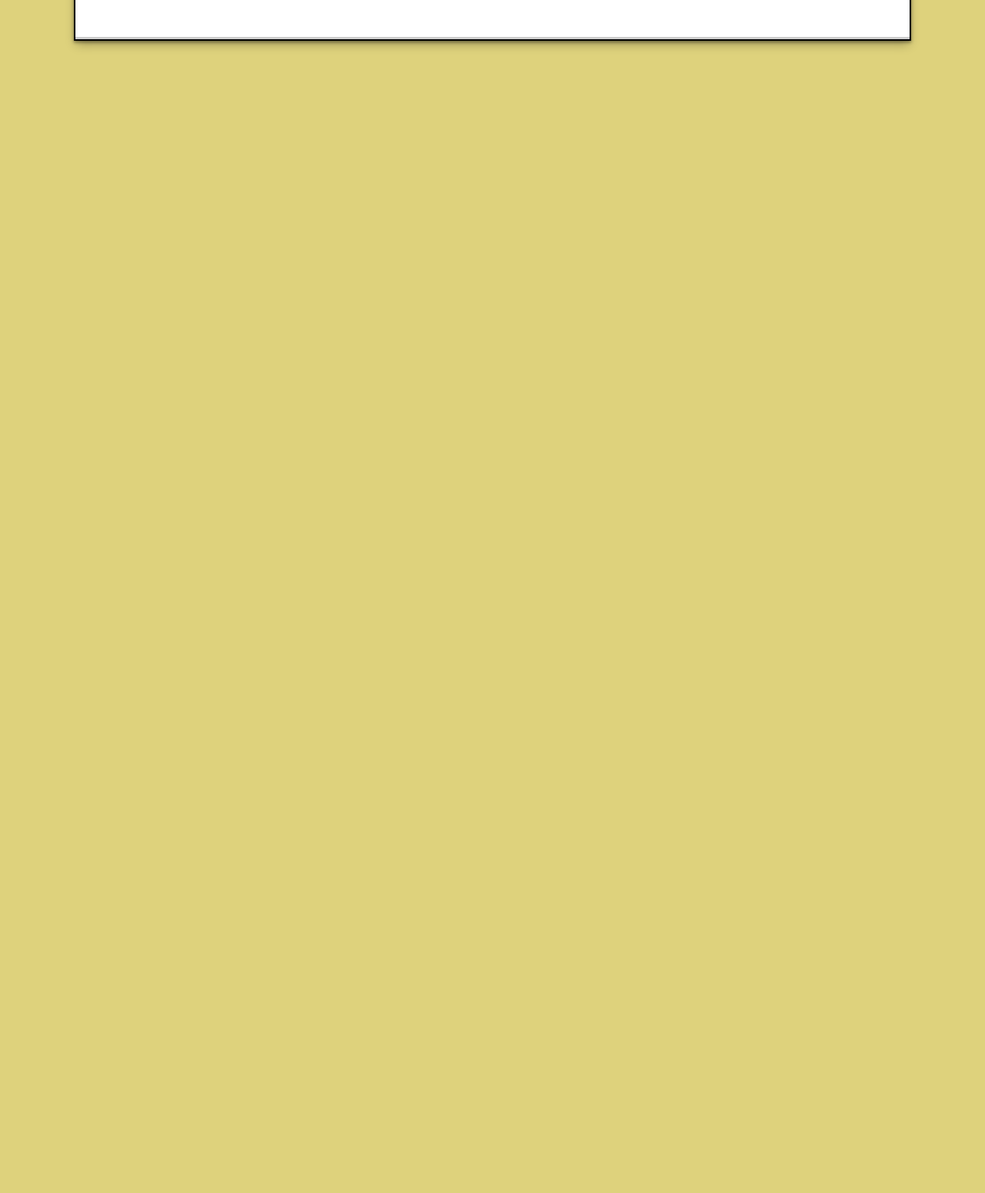
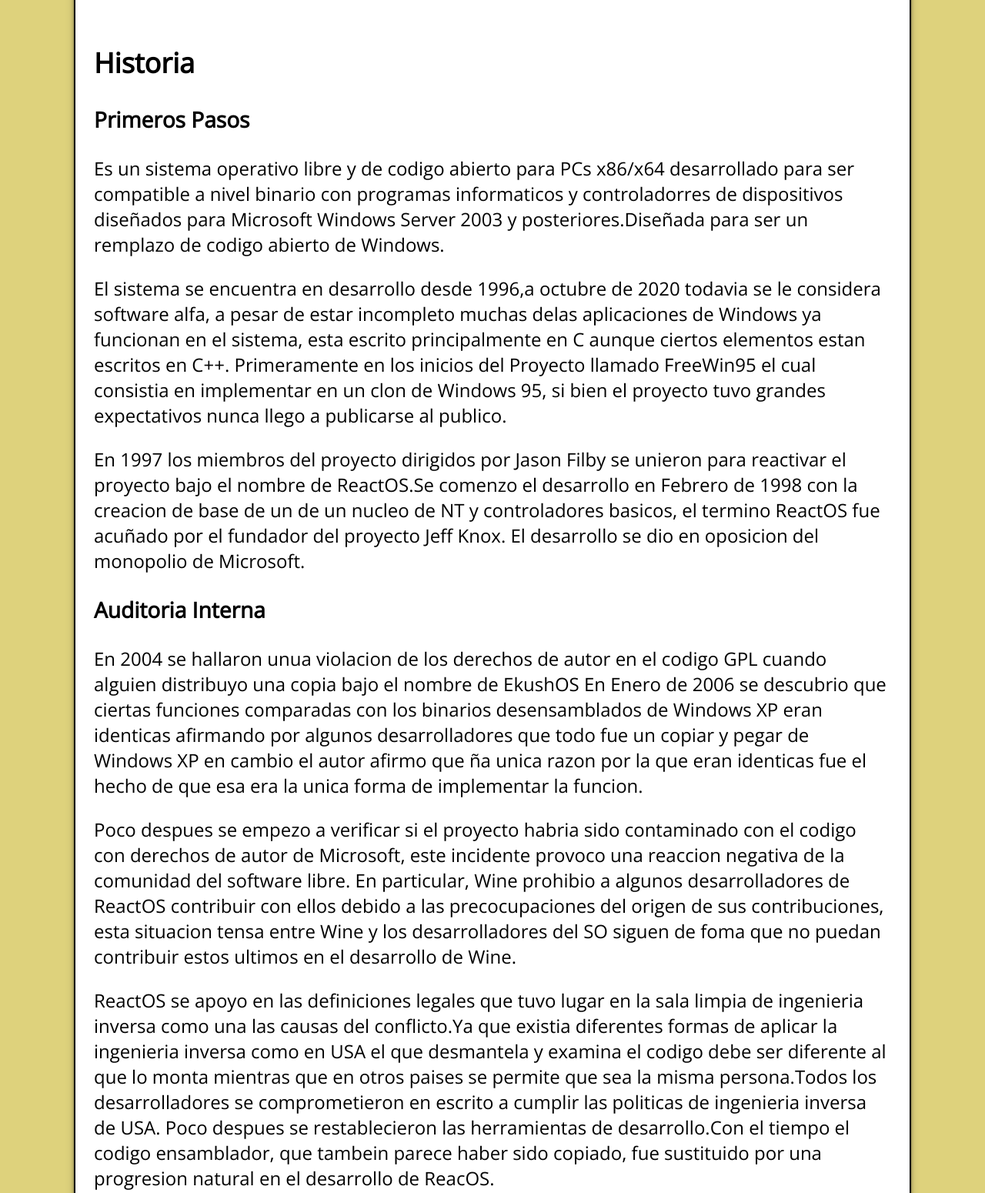
Before and after one commit to GatoGit21/ReactOSTrabajo, a plain HTML site: page index.html in a window 1280 px wide. Shown: the part 3000-4550 px from the top of the page at 77% size. Before the commit the page ends 3149 px from the top, so only its background shows below. Drawn offline with nearby package versions, Linux system fonts and the light colour scheme.

Commit message:
historia

```diff
--- a/index.html
+++ b/index.html
@@ -71,7 +71,44 @@
 
 		</section>
 		<section id="historia">
-
+			<h2>Historia</h2>
+			<article>
+				<h3>Primeros Pasos</h3>
+				<p>
+					Es un sistema operativo libre y de codigo abierto para PCs x86/x64 desarrollado para ser compatible a nivel binario con programas informaticos  y controladorres de dispositivos
+					diseñados para Microsoft Windows Server 2003 y posteriores.Diseñada para ser un remplazo de codigo abierto de Windows.</p>
+				<p>
+					El sistema se encuentra en desarrollo desde 1996,a octubre de 2020 todavia se le considera software alfa, a pesar de estar incompleto muchas delas aplicaciones de Windows ya funcionan
+					en el sistema, esta escrito principalmente en C aunque ciertos elementos estan escritos en C++.
+					Primeramente en los inicios del Proyecto llamado FreeWin95 el cual consistia en implementar en un clon de Windows 95, si bien el proyecto tuvo grandes expectativos nunca llego a publicarse
+					al publico.
+				</p>
+				<p>
+					En 1997 los miembros del proyecto dirigidos por Jason Filby se unieron para reactivar el proyecto bajo el nombre de ReactOS.Se comenzo el desarrollo en Febrero de 1998 con la creacion de base de un
+					de un nucleo de NT y controladores basicos, el termino ReactOS fue acuñado por el fundador del proyecto Jeff Knox. El desarrollo se dio en oposicion del monopolio de Microsoft.
+				</p>
+			</article>
+			<article>
+				<h3>Auditoria Interna</h3>
+				<p>
+				En 2004 se hallaron unua violacion de los derechos de autor en el codigo GPL cuando alguien distribuyo una copia bajo el nombre de EkushOS
+				En Enero de 2006 se descubrio que ciertas funciones comparadas con los binarios desensamblados de Windows XP eran identicas afirmando por algunos desarrolladores que todo fue un copiar y pegar de Windows XP
+				en cambio el autor afirmo que ña unica razon por la que eran identicas fue el hecho de que esa era la unica forma de implementar la funcion.
+				</p>
+				<p>
+					Poco despues se empezo a verificar si el proyecto habria sido contaminado con el codigo con derechos de autor de Microsoft, este incidente provoco una reaccion negativa de la comunidad del
+					software libre. En particular, Wine prohibio a algunos desarrolladores de ReactOS contribuir con ellos debido a las precocupaciones del origen de sus contribuciones, esta situacion tensa entre Wine y los desarrolladores
+					del SO siguen de foma que no puedan contribuir estos ultimos en el desarrollo de Wine.
+				</p>
+				<p>
+					ReactOS se apoyo en las definiciones legales que tuvo lugar en la sala limpia de ingenieria inversa como una las causas del conflicto.Ya que existia diferentes formas de aplicar la ingenieria inversa como en USA el que desmantela
+					y examina el codigo debe ser diferente al que lo monta mientras que en otros paises se permite que sea la misma persona.Todos los desarrolladores se comprometieron en escrito a cumplir las politicas de ingenieria inversa de USA.
+					Poco despues se restablecieron las herramientas de desarrollo.Con el tiempo el codigo ensamblador, que tambein parece haber sido copiado, fue sustituido por una progresion natural en el desarrollo de ReacOS.
+				</p>
+			</article>
+			<article>
+				<h3>Ayuda de Rusia</h3>
+			</article>
 		</section>
 		<section id="comunidad">
 
```
